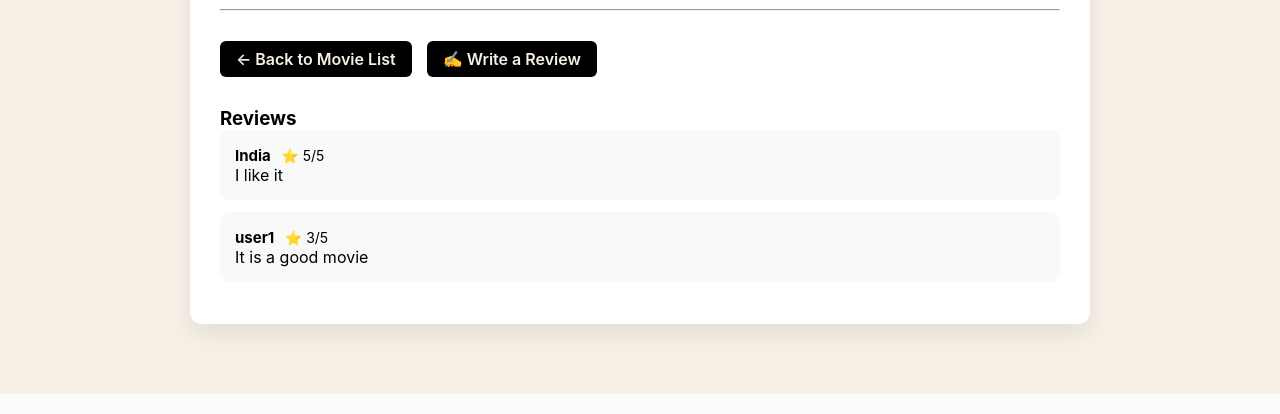
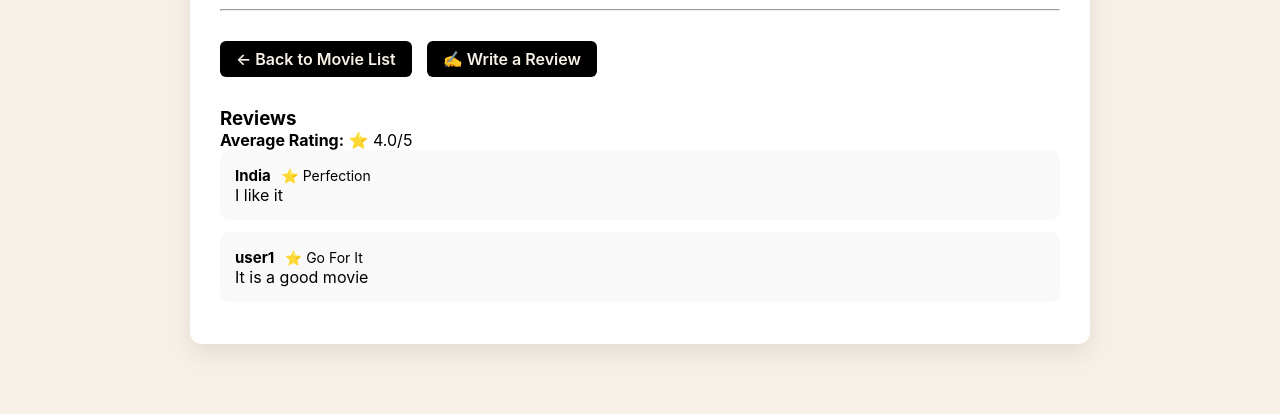
Before and after one commit to shubh7705/WatchWise, a Django app: page /movies/26/ in a window 1280 px wide. Shown: the part 624-1038 px from the top of the page. Run offline with Django 5.2, Linux system fonts and the light colour scheme; a user stored in the database is signed in; data comes from the database, SQL or seed files in the repository; both versions use the stored data as it was after the commit.

Commit message:
Some minor changes

```diff
--- a/WatchWise/movies/views.py
+++ b/WatchWise/movies/views.py
@@ -2,9 +2,9 @@ from django.contrib.auth.decorators import login_required
 from django.contrib import messages
 from django.db.models import Q
 from django.shortcuts import render, redirect, get_object_or_404
-# movies/views.py
 from django.http import JsonResponse
 from .tmdb import fetch_movie_data
+from django.db.models import Avg
 
 from .models import Movie, Genre
 
@@ -44,6 +44,7 @@ def movie_detail_view(request, movie_id):
 
     if request.user.is_authenticated:
         user_review = reviews.filter(user=request.user).first()
+        avg_rating = reviews.aggregate(avg=Avg("rating"))["avg"]
 
     return render(
         request,
@@ -52,6 +53,7 @@ def movie_detail_view(request, movie_id):
             "movie": movie,
             "reviews": reviews,
             "user_review": user_review,
+            "avg_rating": avg_rating,
         }
     )
 
--- a/WatchWise/templates/movies/movie_detail.html
+++ b/WatchWise/templates/movies/movie_detail.html
@@ -168,11 +168,19 @@
     <h3>Reviews</h3>
 
     {% if reviews %}
+    {% if avg_rating %}
+  <p>
+    <strong>Average Rating:</strong>
+    ⭐ {{ avg_rating|floatformat:1 }}/5
+  </p>
+{% else %}
+  <p><strong>Average Rating:</strong> Not rated yet</p>
+{% endif %}
       {% for review in reviews %}
         <div class="review-card {% if user_review and review.id == user_review.id %}your-review{% endif %}">
           <p>
             <strong>{{ review.user.username }}</strong>
-            <span class="rating">⭐ {{ review.rating }}/5</span>
+            <span class="rating">⭐ {{ review.get_rating_display }}</span>
           </p>
 
           {% if review.review_text %}
--- a/WatchWise/templates/movies/movie_list.html
+++ b/WatchWise/templates/movies/movie_list.html
@@ -177,7 +177,7 @@
         </p>
 
         {% if query %}
-          <a href="{% url 'movies:add' %}?title={{ query }}" class="add-movie-btn">
+          <a href="{% url 'movies:add_movie' %}?title={{ query }}" class="add-movie-btn">
             + Add "{{ query }}" as a new movie
           </a>
         {% endif %}
```
Also changed, not shown: WatchWise/db.sqlite3.
